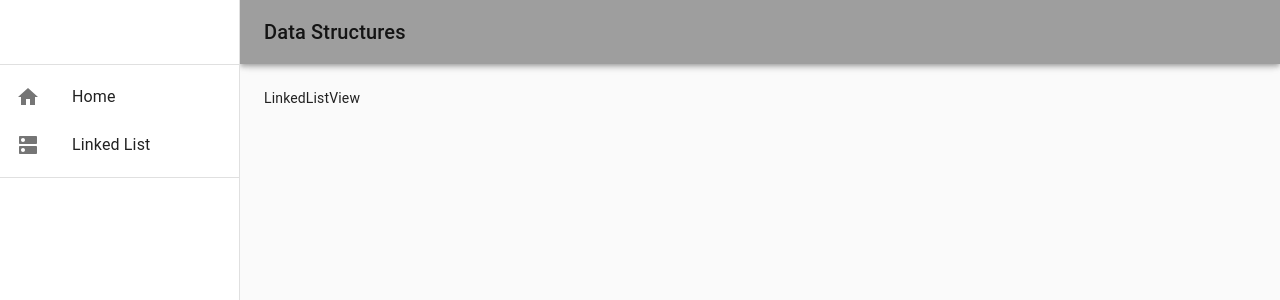
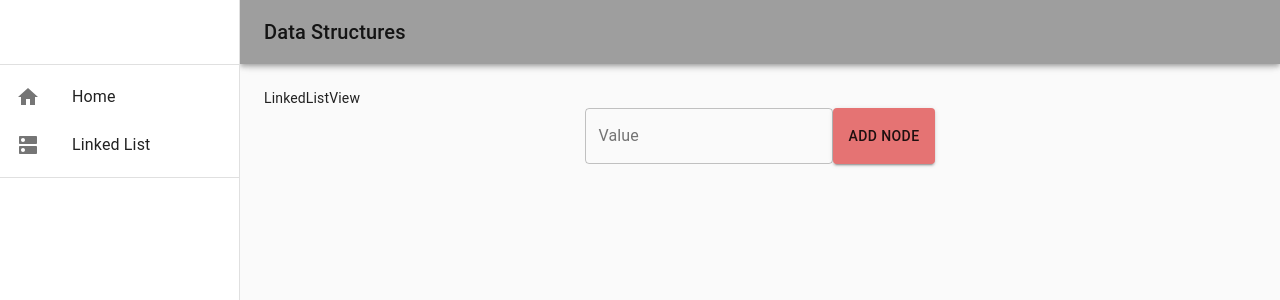
Before and after one commit to RodCardenas/data-structures, a React (Create React App) app: page /linkedList in a window 1280 px wide. Shown: the top 300 px of the page. Built offline with nearby package versions, Linux system fonts and the light colour scheme.

Commit message:
Implement a node and linkedlist class. Able to add nodes and display their values. Show an alert when no value has been entered for a node.

```diff
--- a/package.json
+++ b/package.json
@@ -5,6 +5,7 @@
   "dependencies": {
     "@material-ui/core": "^4.10.2",
     "@material-ui/icons": "^4.9.1",
+    "@material-ui/lab": "^4.0.0-alpha.56",
     "@reduxjs/toolkit": "^1.1.0",
     "@testing-library/jest-dom": "^4.2.4",
     "@testing-library/react": "^9.3.2",
--- a/src/App.jsx
+++ b/src/App.jsx
@@ -42,7 +42,13 @@ const App = () => {
             <Switch>
               <Route path="/" component={Layout} />
               {routes.map((route) => {
-                return <Route path={route.path} component={route.component} />;
+                return (
+                  <Route
+                    key={route.path}
+                    path={route.path}
+                    component={route.component}
+                  />
+                );
               })}
             </Switch>
           </ThemeProvider>
--- /dev/null
+++ b/src/features/linkedList/linkedList.js
@@ -0,0 +1,36 @@
+import Node from "./node";
+
+export default class LinkedList {
+  constructor() {
+    this.head = null;
+    this.tail = null;
+    this.size = 0;
+  }
+
+  add(element) {
+    const n = new Node(element);
+
+    if (this.size === 0) {
+      this.head = n;
+      this.tail = n;
+    } else {
+      this.tail.next = n;
+      this.tail = n;
+    }
+
+    this.size += 1;
+  }
+
+  traverse() {
+    let nodes = [];
+
+    let current = this.head;
+    while (current !== null) {
+      nodes.push(current.element);
+      current = current.next;
+    }
+    console.log(nodes);
+
+    return nodes;
+  }
+}
--- /dev/null
+++ b/src/features/linkedList/node.js
@@ -0,0 +1,6 @@
+export default class Node {
+  constructor(element) {
+    this.element = element;
+    this.next = null;
+  }
+}
--- a/src/views/homeView.jsx
+++ b/src/views/homeView.jsx
@@ -1,7 +1,15 @@
 import React from "react";
 
 const HomeView = () => {
-  return <div>HomeView</div>;
+  return (
+    <div>
+      <p>This site was developed to help me prep for interviews.</p>
+      <p>
+        The idea is to work through several data structures by implementing them
+        in javascript and then creating a visualization for them using react.
+      </p>
+    </div>
+  );
 };
 
 export default HomeView;
--- a/src/views/linkedListView.jsx
+++ b/src/views/linkedListView.jsx
@@ -1,7 +1,58 @@
-import React from "react";
+import React, { useState, useRef } from "react";
+import { Alert, AlertTitle } from "@material-ui/lab";
+import Button from "@material-ui/core/Button";
+import Grid from "@material-ui/core/Grid";
+import TextField from "@material-ui/core/TextField";
+
+import LinkedList from "../features/linkedList/linkedList";
 
 const LinkedListView = () => {
-  return <div>LinkedListView</div>;
+  const [list, setList] = useState(new LinkedList());
+  const [listSize, setListSize] = useState(list.size);
+  const [error, setError] = useState(false);
+  const elementInput = useRef(null);
+
+  const addNode = () => {
+    if (elementInput.current.value) {
+      const element = elementInput.current.value;
+      list.add(element);
+      setList(list);
+      setListSize(list.size);
+      elementInput.current.value = null;
+      setError(false);
+    } else {
+      setError(true);
+    }
+  };
+
+  const getNodes = () => {
+    return list.traverse().map((element, idx) => {
+      return <div key={`${element}-${idx}`}>{element}</div>;
+    });
+  };
+
+  return (
+    <Grid container direction="column" justify="center">
+      {error ? (
+        <Grid item xs>
+          <Alert severity="error">Please input a value for the node.</Alert>
+        </Grid>
+      ) : null}
+      <Grid item xs>
+        LinkedListView
+      </Grid>
+
+      <Grid item xs container justify="center">
+        <TextField inputRef={elementInput} label="Value" variant="outlined" />
+        <Button variant="contained" color="secondary" onClick={addNode}>
+          Add Node
+        </Button>
+      </Grid>
+      <Grid item xs>
+        {listSize > 0 ? getNodes() : null}
+      </Grid>
+    </Grid>
+  );
 };
 
 export default LinkedListView;
```
Also changed, not shown: 1 other file (tests, documents, lock files or other folders).
